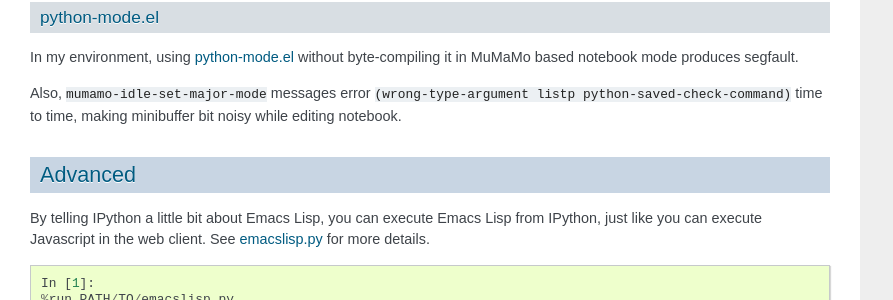
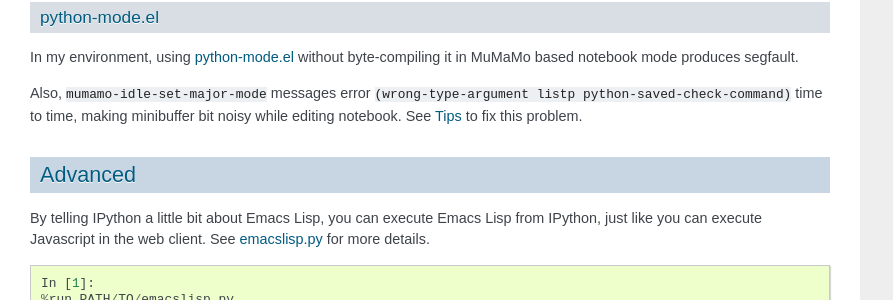
Before and after one commit to millejoh/emacs-ipython-notebook, a Sphinx documentation site: the page built from doc/source/index.rst, in a window 1280 px wide and 900 px high, scrolled down 12791 px. Shown: the part 175-475 px from the top of the window, without its empty margins (0-893 px from the left). Built offline with Sphinx 7.4.7, drawn with Linux system fonts in a browser that asks for light colours; cross-references to code outside the pages are shown as plain code.

Commit message:
Add a link to tips from python-mode.el gotchas

```diff
--- a/doc/source/index.rst
+++ b/doc/source/index.rst
@@ -419,6 +419,7 @@ in MuMaMo based notebook mode produces segfault.
 Also, ``mumamo-idle-set-major-mode`` messages error
 ``(wrong-type-argument listp python-saved-check-command)``
 time to time, making minibuffer bit noisy while editing notebook.
+See Tips_ to fix this problem.
 
 
 Advanced
```
